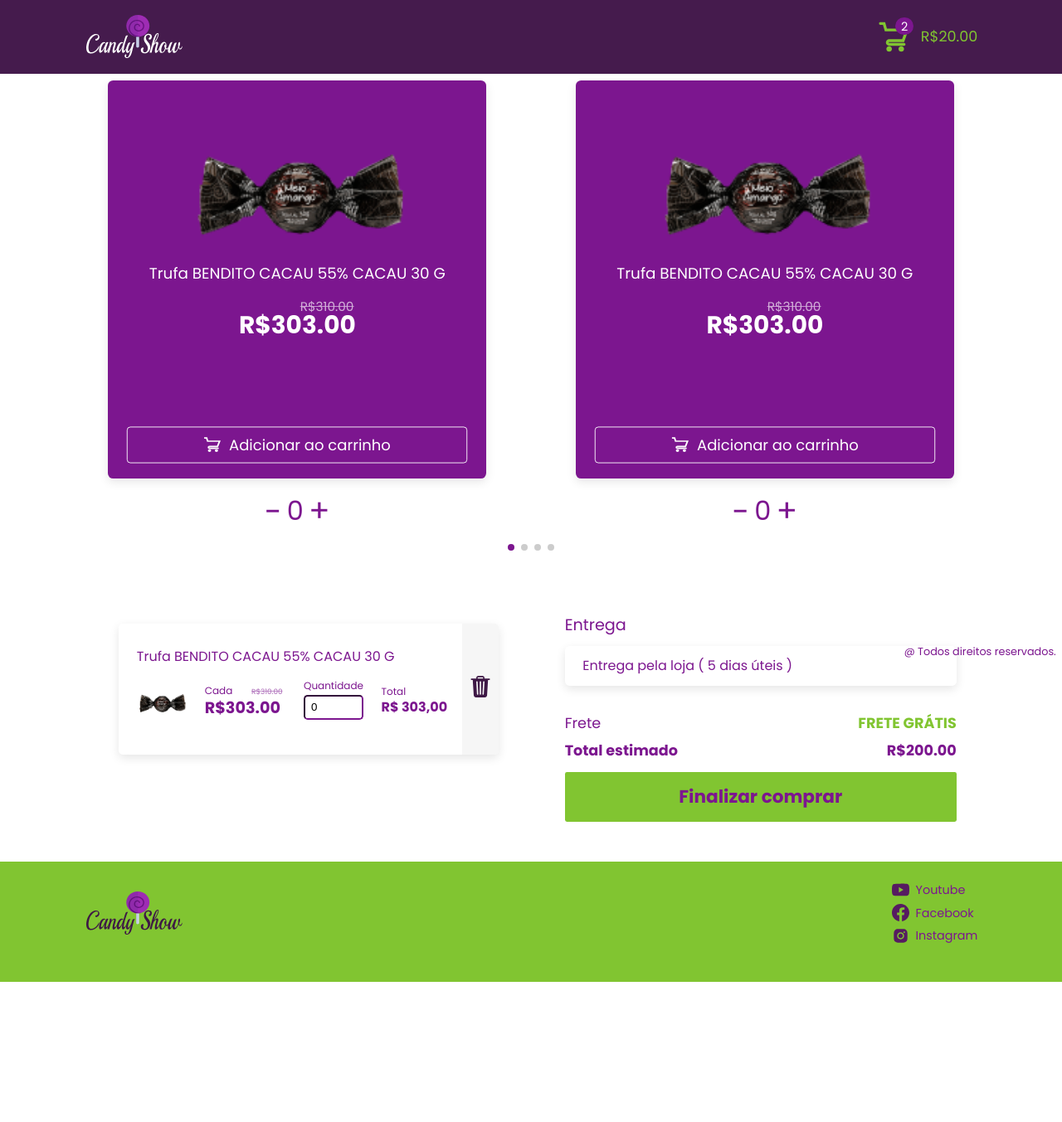
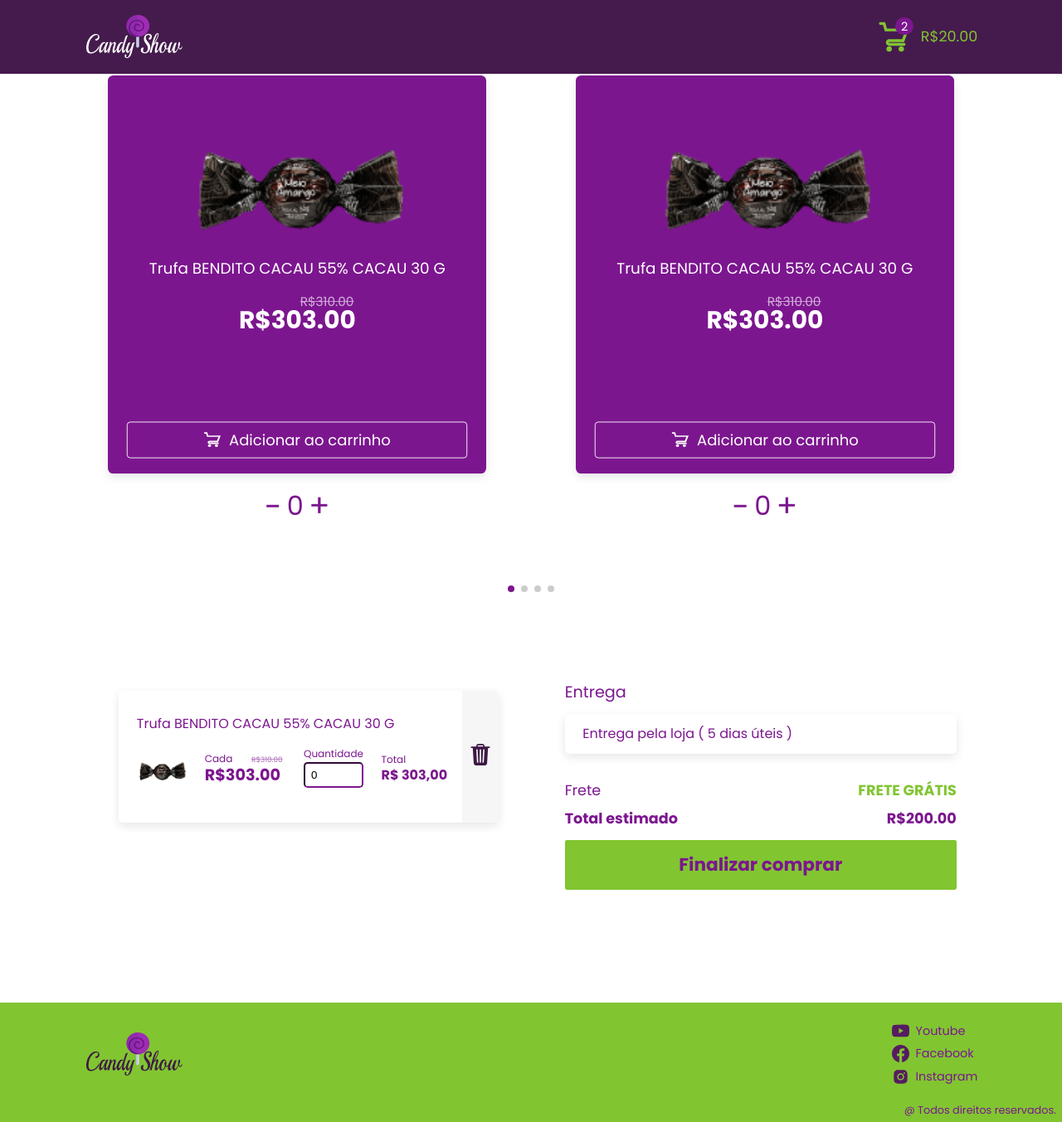
Before and after one commit to XxWexX5/candy-show, a Next.js app: page / in a window 1280 px wide. Shown: the whole page at 83% size. Before the commit the page ends 1184 px from the top, so only its background shows below. Built offline with nearby package versions, Linux system fonts and the light colour scheme; no server answers; what miragejs would draw is missing.

Commit message:
[ REFAC ] Adjust layout.

```diff
--- a/src/components/Footer/styles.jsx
+++ b/src/components/Footer/styles.jsx
@@ -5,6 +5,7 @@
     width: 100%;
     background-color: ${theme.colors.green01};
     padding: 0.35rem 0 1.65rem;
+    position: relative;
 
     .container {
       display: flex;
--- a/src/pages/index.tsx
+++ b/src/pages/index.tsx
@@ -59,6 +59,7 @@
         <Header />
 
         <div className="container">
+          <div className="wrapper-products">
             <Swiper
               slidesPerView={1}
               spaceBetween={10}
@@ -138,6 +139,7 @@
               </SwiperSlide>
             </Swiper>
           </div>
+        </div>
 
         <Styles.Cart>
           <div className="container container-main">
--- a/styles/cart.jsx
+++ b/styles/cart.jsx
@@ -7,8 +7,8 @@
       align-items: flex-start;
       flex-direction: column;
       justify-content: space-between;
-      padding-top: 3rem;
-      padding-bottom: 3rem;
+      padding-top: 5rem;
+      padding-bottom: 8.5rem;
 
       @media screen and (min-width: ${theme.responsive.desktop}) {
         flex-direction: row;
--- a/styles/styles.jsx
+++ b/styles/styles.jsx
@@ -10,6 +10,11 @@
     height: 100%;
     height: 100%;
     margin-top: 16rem;
+
+    .wrapper-products {
+      height: 100vh;
+      padding-top: 10%;
+    }
 
     .swiper {
       width: 100%;
```
Lines whose indentation alone changed are shown as unchanged.
